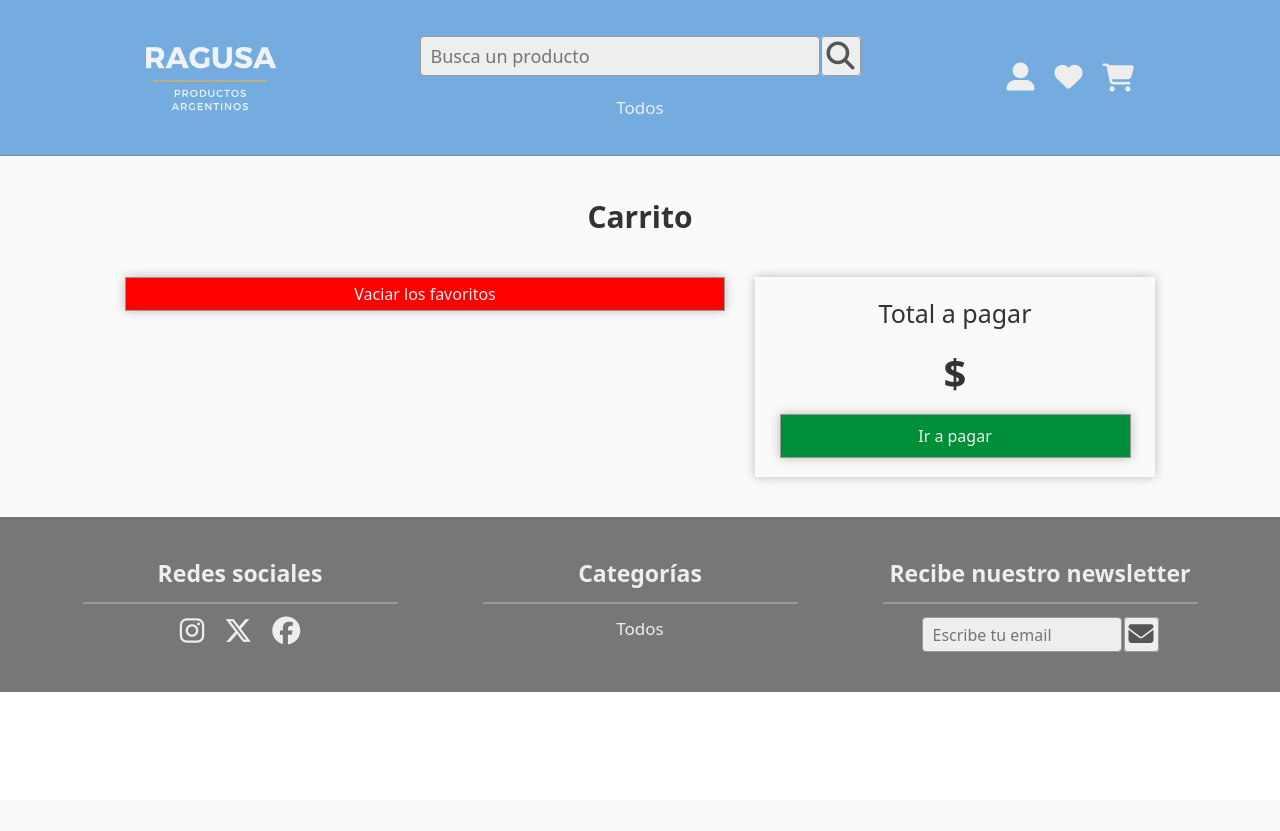
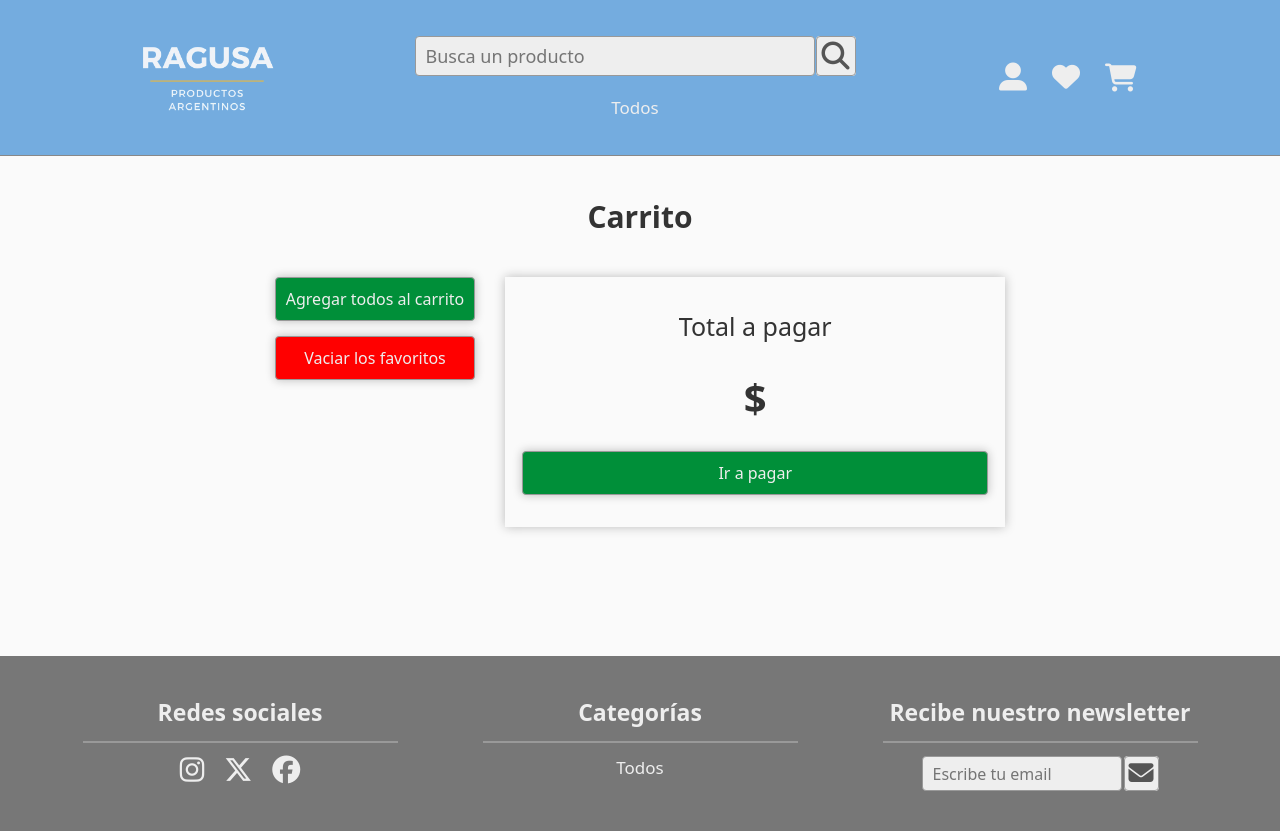
Before and after one commit to lautaroreche/E-Commerce-Django, a Django app: template ecommerce_app/templates/cart.html in a window 1280 px wide. Before the commit the page ends 692 px from the top, so only its background shows below. Run offline with Django 5.2, Linux system fonts and the light colour scheme; the template is opened without the code that fills it, so the values that code supplies are empty.

Commit message:
Improve scalability and add button to favs

```diff
--- a/cart/cart.py
+++ b/cart/cart.py
@@ -9,6 +9,7 @@ class Cart():
 
 
     def add(self, product):
+        print(product)
         product_id = str(product.id)
         if product_id not in self.cart:
             self.cart[product_id] = {
--- a/ecommerce/urls.py
+++ b/ecommerce/urls.py
@@ -18,7 +18,7 @@ from django.contrib import admin
 from django.urls import path
 from ecommerce_app.views import home, search, filter, account, cart, newsletter, favorites, feedback
 from cart.views import add_to_cart, remove_from_cart, decrement_from_cart, clear_cart
-from favorites.views import add_to_favorites, remove_from_favorites, clear_favorites
+from favorites.views import add_to_favorites, remove_from_favorites, clear_favorites, add_all_favorites_to_cart
 
 
 urlpatterns = [
@@ -38,4 +38,5 @@ urlpatterns = [
     path('remove_from_favorites/<int:product_id>/', remove_from_favorites, name = 'remove_from_favorites'),
     path('clear_favorites/', clear_favorites, name = 'clear_favorites'),
     path('feedback/', feedback, name = 'feedback'),
+    path('add_all_favorites_to_cart/', add_all_favorites_to_cart, name = 'add_all_favorites_to_cart'),
 ]
--- a/ecommerce_app/static/styles/style.css
+++ b/ecommerce_app/static/styles/style.css
@@ -116,8 +116,8 @@ button {
 }
 
 .iconos-menu {
-    gap: 20px;
-    width: 150px;
+    gap: 25px;
+    width: 160px;
 }
 
 .cart_icon_amount {
@@ -126,13 +126,14 @@ button {
 }
 
 main {
-    background-color: #fafafa;
     padding: 40px;
     display: flex;
-    justify-content: center;
+    flex-direction: column;
+    justify-content: top;
     align-items: center;
-    flex-direction: column;
     gap: 40px;
+    min-height: 500px;
+    background-color: #fafafa;
 }
 
 h1 {
@@ -355,7 +356,7 @@ footer div {
     gap: 30px;
 }
 
-.cards-producto, .cards-producto {
+.cards-producto {
     flex-direction: column;
     gap: 15px;
 }
@@ -364,8 +365,8 @@ footer div {
     padding: 5px;
     display: flex;
     flex-direction: row;
+    justify-content: space-around;
     align-items: center;
-    justify-content: space-around;
     width: 600px;
     box-shadow: 0 0 10px #bbb;
 }
@@ -415,8 +416,8 @@ footer div {
 .card-total-cart {
     padding: 5px;
     box-shadow: 0 0 10px #bbb;
-    width: 400px;
-    height: 200px;
+    width: 500px;
+    height: 250px;
 }
 
 .card-total-cart p:first-child {
@@ -440,29 +441,37 @@ footer div {
     color: var(--bad-color);
 }
 
-.clear-favorites, .clear-cart {
-    background-color: var(--bad-color);
+.add-all-favorites-to-cart, .clear-cart, .clear-favorites, .pay-cart {
+    gap: 15px;
+    color: var(--light-color);
+    width: 100%;
+    border-radius: 4px;
+}
+
+.pay-cart {
+    width: 95%;
+}
+
+.add-all-favorites-to-cart a, .clear-favorites a, .clear-cart a, .pay-cart a {
+    padding: 10px;
     border: 1px solid var(--border-dark-color);
+    box-shadow: 0 0 10px #bbb;
+    width: 100%;
+    text-align: center;
+    border-radius: 4px;
+    color: var(--light-color);
+}
+
+.add-all-favorites-to-cart a, .pay-cart a {
+    background-color: var(--good-color);
 }
 
 .clear-favorites a, .clear-cart a {
-    color: var(--light-color);
-    width: 100%;
-    text-align: center;
+    background-color: var(--bad-color);
 }
 
-.pay-cart {
-    width: 90%;
-    border: 1px solid var(--border-dark-color);
+.add-all-favorites-to-cart .special {
     background-color: var(--good-color);
-    box-shadow: 0 0 10px #bbb;
-}
-
-.pay-cart a {
-    padding: 10px;
-    width: 90%;
-    color: var(--light-color);
-    text-align: center;
 }
 
 
--- a/ecommerce_app/templates/product_cards_list.html
+++ b/ecommerce_app/templates/product_cards_list.html
@@ -45,11 +45,11 @@
             </div>
         </div>
     {% endfor %}
-    <div class="card-producto-list flex-evenly
+    <div class="flex-column
         {% if is_cart %}
             clear-cart
         {% else %}
-            clear-favorites
+            add-all-favorites-to-cart clear-favorites
         {% endif %}
         ">
         {% if is_cart %}
@@ -57,6 +57,9 @@
                 Vaciar el carrito
             </a>
         {% else %}
+            <a href="{% url 'add_all_favorites_to_cart' %}" class="special">
+                Agregar todos al carrito
+            </a>
             <a href="{% url 'clear_favorites' %}">
                 Vaciar los favoritos
             </a>
--- a/favorites/favorites.py
+++ b/favorites/favorites.py
@@ -36,3 +36,7 @@ class Favorites():
     def clear(self):
         self.session["favorites"] = {}
         self.session.modified = True
+
+
+    def get_all(self):
+        return self.favorites.items()
```
Also changed, not shown: favorites/views.py (+11 -2 lines).
